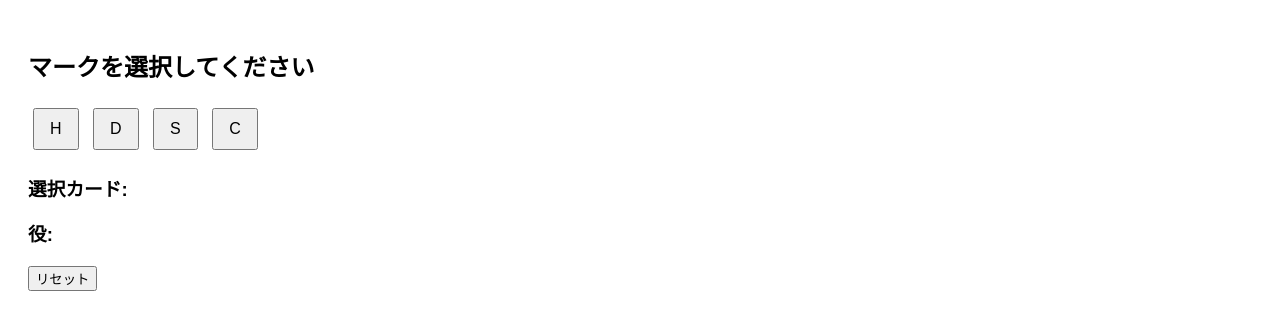
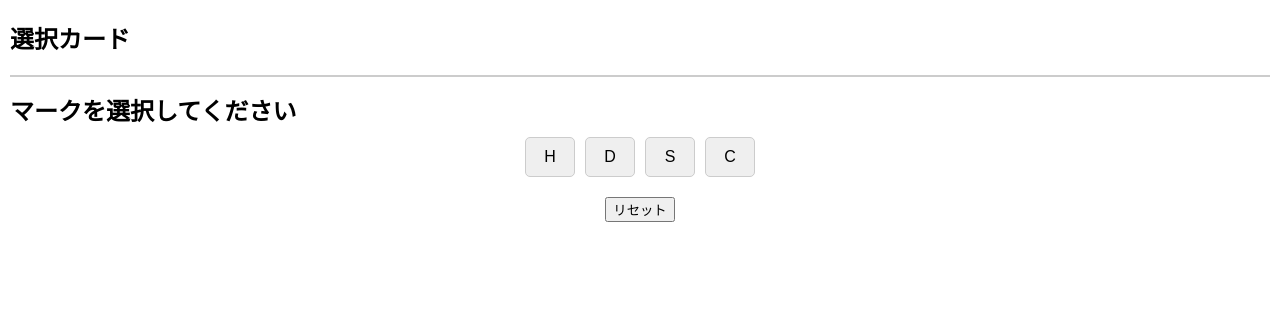
Before and after one commit to tmfinac/pokerhands, a Flask app: page / in a window 1280 px wide. Shown: the top 330 px of the page. Run offline with Flask 3, Linux system fonts and the light colour scheme.

Commit message:
Fix card selection using Ajax

```diff
--- a/app.py
+++ b/app.py
@@ -12,7 +12,7 @@ Session(app)
 
 # 全マーク・カードのリスト
 marks = ["H", "D", "S", "C"]
-numbers = ["A", "2", "3", "4", "5", "6", "7", "8", "9", "10", "J", "Q", "K"]
+numbers = ["1", "2", "3", "4", "5", "6", "7", "8", "9", "10", "J", "Q", "K"]
 cards = [m + n for m in marks for n in numbers]
 
 # 初期化関数
--- a/templates/index.html
+++ b/templates/index.html
@@ -3,15 +3,86 @@
 <head>
     <meta charset="UTF-8">
     <title>ポーカー役判定</title>
+    <meta name="viewport" content="width=device-width, initial-scale=1.0">
     <style>
-        body { font-family: Arial, sans-serif; padding: 20px; }
-        .marks button, .cards button { margin: 5px; padding: 10px 15px; font-size: 16px; }
-        #selected-cards { margin-top: 15px; font-weight: bold; font-size: 18px; }
-        #selected-cards img { width: 50px; margin-right: 5px; vertical-align: middle; }
-        #result { margin-top: 10px; font-size: 20px; color: blue; }
+        body {
+            font-family: Arial, sans-serif;
+            padding: 10px;
+            margin: 0;
+            box-sizing: border-box;
+        }
+
+        h2, h3 { margin: 10px 0; }
+
+        .marks, .cards {
+            display: flex;
+            flex-wrap: wrap;
+            gap: 10px;
+            margin-bottom: 10px;
+            justify-content: center;
+        }
+
+        .marks button, .cards img {
+            cursor: pointer;
+            border: 1px solid #ccc;
+            border-radius: 5px;
+            transition: transform 0.1s;
+        }
+
+        .marks button:hover, .cards img:hover {
+            transform: scale(1.1);
+        }
+
+        .marks button {
+            padding: 10px 15px;
+            font-size: 16px;
+            min-width: 50px;
+        }
+
+        .cards img {
+            width: 60px;
+            height: auto;
+            max-width: 20vw; /* スマホ対応 */
+        }
+
+        .selected-cards {
+            display: flex;
+            flex-wrap: wrap;
+            justify-content: center;
+            gap: 5px;
+            margin-bottom: 15px;
+            padding: 5px;
+            border-bottom: 2px solid #ccc;
+        }
+
+        .selected-cards img {
+            width: 50px;
+            height: auto;
+            max-width: 15vw;
+        }
+
+        #result {
+            margin-top: 10px;
+            font-size: 20px;
+            color: blue;
+            text-align: center;
+        }
+
+        @media (max-width: 600px) {
+            .cards img { width: 12vw; }
+            .selected-cards img { width: 10vw; }
+            .marks button { font-size: 14px; padding: 8px 12px; }
+        }
     </style>
 </head>
 <body>
+
+<h2>選択カード</h2>
+<div class="selected-cards" id="selected-cards">
+    {% for card in selected %}
+    <img src="{{ url_for('static', filename='cards/' + card_filename(card), t=loop.index0) }}" alt="{{ card }}">
+    {% endfor %}
+</div>
 
 <h2>マークを選択してください</h2>
 <div class="marks">
@@ -23,25 +94,15 @@
 {% if current_mark %}
 <h3>{{ current_mark }} のカードを選択してください</h3>
 <div class="cards" id="cards">
-    {% for card in cards %}
-    <img src="{{ url_for('static', filename='cards/' + card[1:] + card[0] + '.png') }}" alt="{{ card }}" onclick="selectCard('{{ card }}')" style="width:50px; cursor:pointer;">
+    {% for card, img in zip(cards, cards_images) %}
+    <img src="{{ img }}" alt="{{ card }}" onclick="selectCard('{{ card }}')">
     {% endfor %}
 </div>
 {% endif %}
 
-<div>
-    <h3>選択カード:</h3>
-    <div id="selected-cards">
-        {% for c in selected %}
-        <img src="{{ url_for('static', filename='cards/' + c[1:] + c[0] + '.png') }}" alt="{{ c }}">
-        {% endfor %}
-    </div>
+<div id="result">{{ result }}</div>
 
-    <h3>役:</h3>
-    <div id="result">{{ result }}</div>
-</div>
-
-<div style="margin-top:20px;">
+<div style="margin-top:20px; text-align:center;">
     <a href="{{ url_for('reset') }}"><button>リセット</button></a>
 </div>
 
@@ -50,19 +111,17 @@ function selectCard(card) {
     fetch("/add_ajax/" + card)
     .then(response => response.json())
     .then(data => {
-        // 選択カードを画像で更新
-        const container = document.getElementById("selected-cards");
-        container.innerHTML = "";
-        data.selected_imgs.forEach(src => {
+        const selectedDiv = document.getElementById("selected-cards");
+        selectedDiv.innerHTML = ""; // 画像をクリア
+        data.selected.forEach((c, i) => {
             const img = document.createElement("img");
-            img.src = src;
-            container.appendChild(img);
+            img.src = `/static/cards/${c.replace('A','1').replace('J','11').replace('Q','12').replace('K','13')}.png?t=${i}`;
+            img.alt = c;
+            selectedDiv.appendChild(img);
         });
 
-        // 役を更新
         document.getElementById("result").textContent = data.result;
 
-        // 5枚選んだらクリック無効化
         if (data.selected.length >= 5) {
             document.querySelectorAll("#cards img").forEach(el => {
                 el.style.pointerEvents = "none";
```
